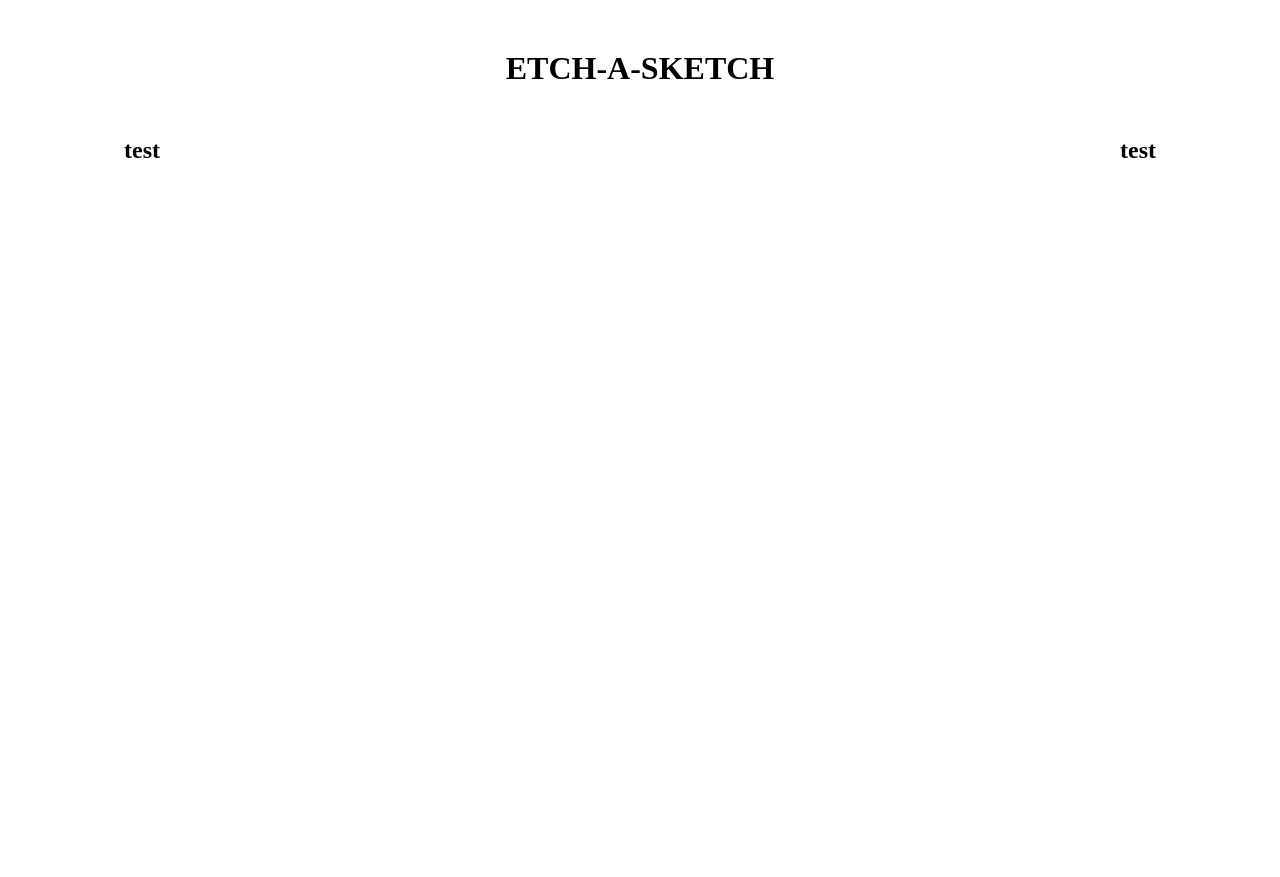
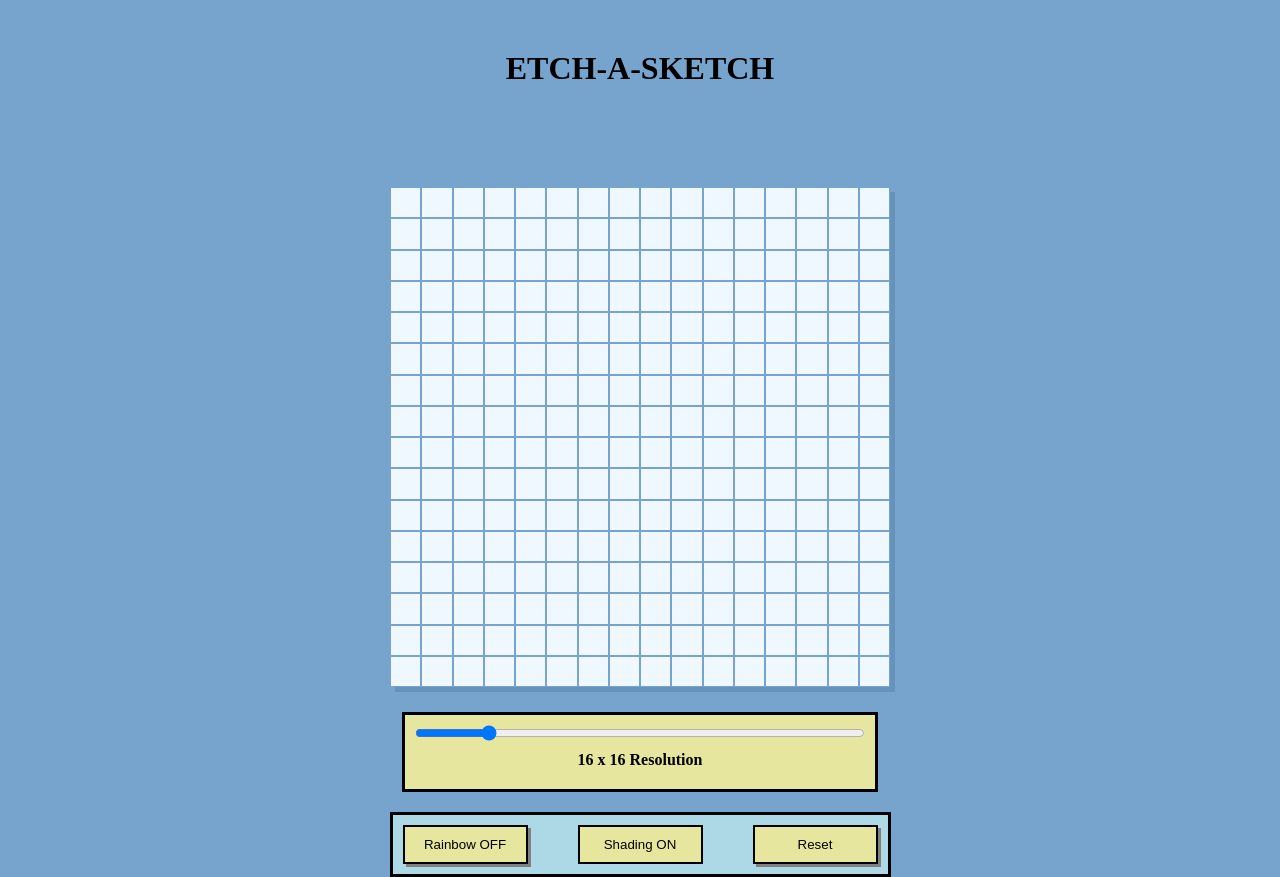
Before and after one commit to Damon-Thomas/odin-etch-a-sketch, a plain HTML site: page index.html in a window 1280 px wide. Before the commit the page ends 800 px from the top, so only its background shows below. Drawn offline with Linux system fonts and the light colour scheme.

Commit message:
add local project

```diff
--- a/index.html
+++ b/index.html
@@ -9,10 +9,17 @@
 <body>
     <h1 id="title">ETCH-A-SKETCH</h1>
     <div class="main">
-        <div class="commands"></div>
-            <h2>test</h2>
-        <div class="game"></div>
-            <h2>test</h2>
+        <div class="game">
+        </div>
+    </div>
+    <div class="slider-container">
+        <input type="range" min="1" max="100" value="16" class = "slider" id = "slider">
+        <p id ="slider-value"></p>
+    </div>
+    <div class="commands">
+        <button class="rainbow"> Rainbow OFF </button>
+        <button class="shade"> Shading ON </button>
+        <button class="reset"> Reset </button>
     </div>
     <script src="./scripts.js"></script>
 </body>
--- a/scripts.js
+++ b/scripts.js
@@ -0,0 +1,107 @@
+const game = document.querySelector(".game")
+let sideLength = 16;
+const gameSize = 500;
+let isRainbow = false
+let isOpaque = true
+game.style.width = `${gameSize}px`;
+game.style.height = `${gameSize}px`;
+
+const sliderContainer = document.querySelector("#slider-container");
+const slider = document.querySelector("#slider");
+const sliderValue = document.querySelector("#slider-value");
+
+sliderValue.textContent = `${slider.value} x ${slider.value}   Resolution`;
+
+function removeGridCells(){
+    while(game.firstChild) {
+        game.removeChild(game.firstChild);
+    }
+}
+function randomRGB(){
+    let x = Math.floor(Math.random() * 255);
+    return x.toString()
+}
+function randomColour() {
+    return `rgb(${randomRGB()},${randomRGB()},${randomRGB()})`
+}
+function changeBackgroundColor() {
+    this.dataset.opacity = Math.min(1, parseFloat(this.dataset.opacity) + 0.1);
+
+    if (isRainbow == false) {
+        this.style.backgroundColor = "black";}
+    else {
+        this.style.backgroundColor = randomColour()
+    }
+
+    if (isOpaque == false) {
+        this.style.opacity = 1;}
+    else {
+        this.style.opacity = this.dataset.opacity;
+    }
+
+}
+function createGrid(sideLength){
+    const numOfGrids = (sideLength * sideLength);
+    const widthAndHeight = `${(gameSize / sideLength)-2}px`
+    for (let i = 0; i < (numOfGrids); i++) {
+        const gridCell = document.createElement("div");
+
+        gridCell.style.width = widthAndHeight
+        gridCell.style.height = widthAndHeight
+        gridCell.classList.add("cell")
+
+        game.appendChild(gridCell);
+        gridCell.dataset.opacity = 0
+        gridCell.addEventListener("mouseover", changeBackgroundColor);
+
+    }
+}
+
+slider.oninput = function () {
+    let txt = `${this.value} X ${this.value} (Resolution)`
+    sliderValue.innerHTML = txt;
+    removeGridCells();
+    sideLength = this.value;
+    createGrid(this.value);
+}
+
+reset = document.querySelector(".reset");
+reset.style.boxShadow = "3px 3px gray"
+reset.addEventListener("click", function() {
+    removeGridCells();
+    createGrid(sideLength);})
+
+rainbow = document.querySelector(".rainbow");
+rainbow.style.boxShadow = "3px 3px gray"
+rainbow.addEventListener("click", function() {
+    if (isRainbow == false) {
+        isRainbow = true
+        rainbow.textContent = "Rainbow ON"
+        rainbow.style.boxShadow = "none"
+    }
+    else {
+        isRainbow = false
+        rainbow.textContent = "Rainbow OFF"
+        rainbow.style.boxShadow = "3px 3px gray"
+    }
+})
+
+opaque = document.querySelector(".shade");
+opaque.addEventListener("click", function() {
+    // removeGridCells();
+    // createGrid(sideLength);
+    if (isOpaque == false) {
+        isOpaque = true;
+        opaque.textContent = "Shading ON";
+        opaque.style.boxShadow = "none"
+
+    }
+    else {
+        isOpaque = false;
+        opaque.textContent = "Shading Off";
+        opaque.style.boxShadow = "3px 3px gray"
+    }});
+
+
+
+createGrid(sideLength);
--- a/style.css
+++ b/style.css
@@ -1,34 +1,82 @@
 * {
     margin: 0;
     border: 0;
+    padding: 0;
 }
 
 #title {
-    margin: 50px 0 50px ;
+    margin: 50px 0 0 0 ;
 }
 body {
     display: flex;
     flex-direction: column;
     align-items: center;
+
+    background-color: rgb(119, 164, 204);
 }
 
 .main {
     display: flex;
-    align-items: center;
-    justify-content: center;
+    flex-direction: column;
+
 }
 
 .commands {
     display: flex;
-    flex-direction: column;
-    align-items: center;
-    justify-content: center;
+    gap: 50px;
+    border: solid black;
+    padding: 10px;
+    background-color: lightblue;
 }
 
-/* column of divs made in js will format game */
+
 .game {
     display: flex;
+    flex-wrap: wrap;
+    margin: 100px auto 25px auto;
+    background-color: aliceblue;
+    box-shadow: 5px 5px rgb(101, 147, 187)
+}
+
+.cell {
+    border: 1px solid rgb(119, 164, 204)
+}
+
+.slider-container {
+    margin: 0;
+    width: 450px;
+    padding: 10px 10px;
+    background-color: rgb(230, 230, 158);
+    margin-bottom: 20px;
+    border: solid black;
+    display: flex;
     flex-direction: column;
-    width: 960px;
-    height: auto;
+
+
+
+
 }
+
+.slider {
+    background-color: aliceblue;
+    align-items: center;
+}
+
+#slider-value {
+    margin: 0 auto;
+    text-align: center;
+    padding: 10px 0px;
+    font-weight: 700;
+}
+
+.slider:hover {
+    opacity: 1;
+}
+
+button {
+    padding: 10px;
+    width: 125px;
+    background-color: rgb(230, 230, 158);
+    border: solid black 2px;
+
+}
```
